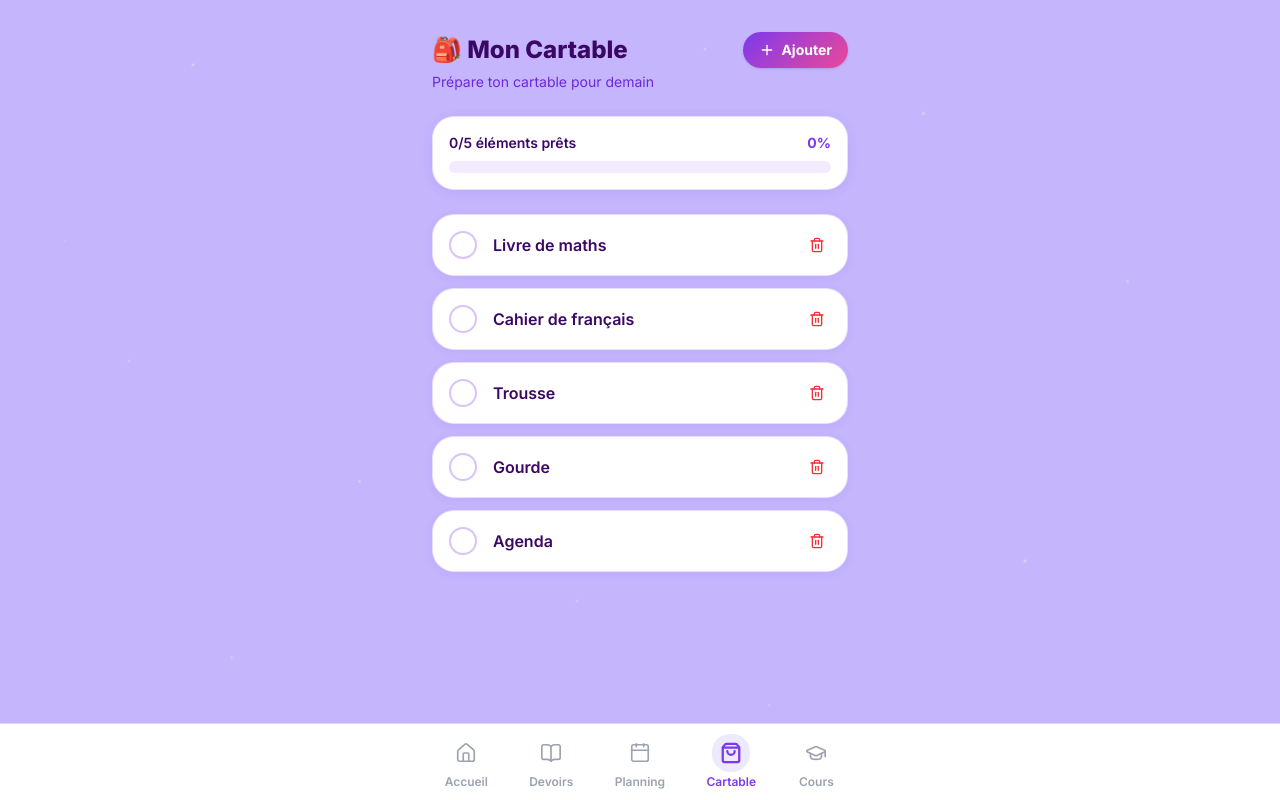
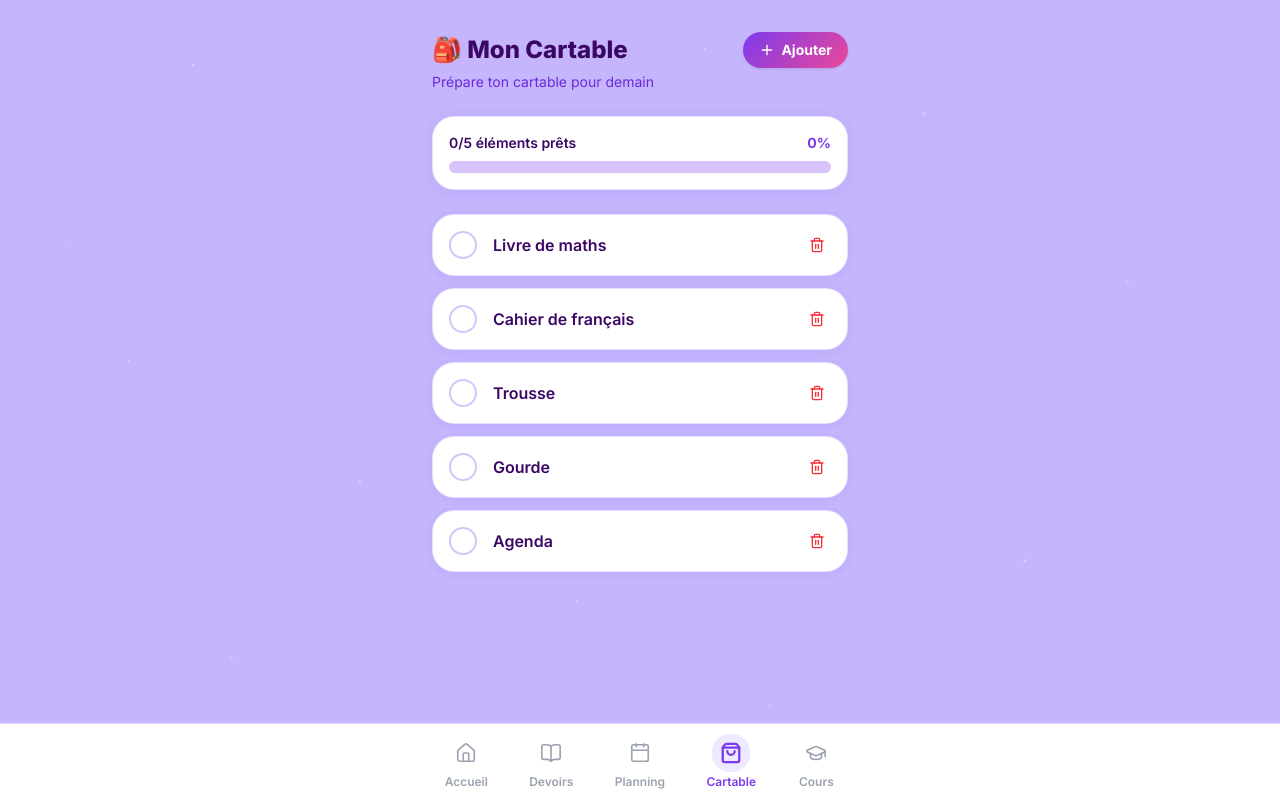
Before and after one commit to balssem-bachchaouch/alma-school-app, a Next.js app: page /cartable in a window 1280 px wide. Built offline with nearby package versions, Linux system fonts and the light colour scheme.

Commit message:
fix(cartable): visible progress bar track at 0%

```diff
--- a/app/cartable/page.tsx
+++ b/app/cartable/page.tsx
@@ -138,7 +138,7 @@ export default function CartablePage() {
           </span>
           <span className="text-sm font-bold" style={{ color: "#7c3aed" }}>{pct}%</span>
         </div>
-        <div className="h-3 rounded-full overflow-hidden" style={{ background: "rgba(124,58,237,0.1)" }}>
+        <div className="h-3 rounded-full overflow-hidden" style={{ background: "rgba(124,58,237,0.3)" }}>
           <div
             className="h-full rounded-full transition-all duration-500"
             style={{ width: `${pct}%`, background: "linear-gradient(90deg, #7c3aed, #ec4899)" }}
```
